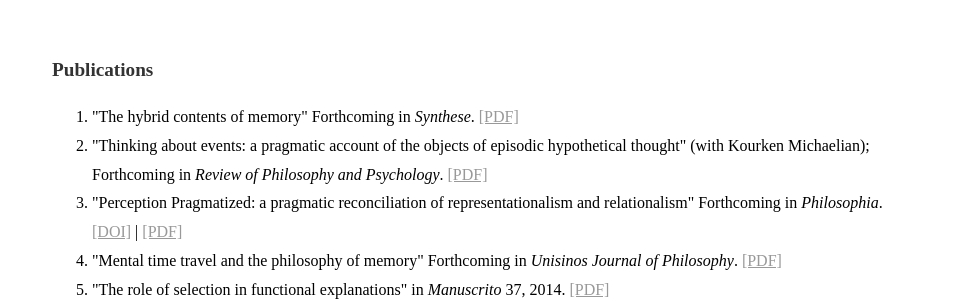
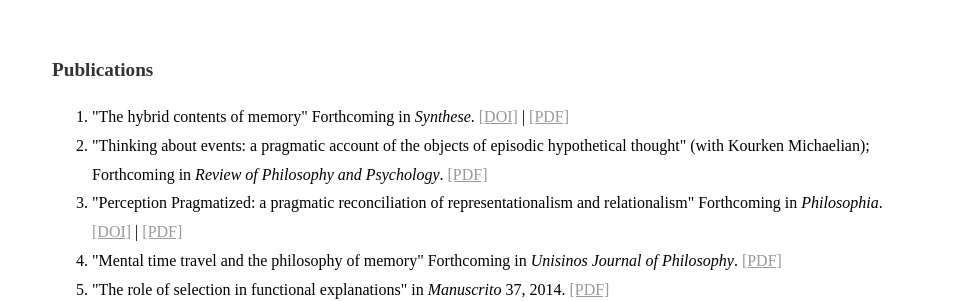
Before and after one commit to andresantanna/andresantanna.github.io, a Jekyll site: the page built from research.html, in a window 1280 px wide. Shown: the part 545-846 px from the top of the page, without its empty margins (160-1113 px from the left). Built offline with Jekyll 4.4.1, drawn with Linux system fonts in a browser that asks for light colours; comment, search, counter and statistics services are not loaded.

Commit message:
Update research.html

```diff
--- a/research.html
+++ b/research.html
@@ -19,7 +19,7 @@ title: André Sant'Anna - Research
 
 
 <ol type="1">
-	<li>"The hybrid contents of memory" Forthcoming in <i>Synthese</i>. <a href="/hybrid-contents.pdf"><u>[PDF]</u></a></li>
+	<li>"The hybrid contents of memory" Forthcoming in <i>Synthese</i>. <a href="https://doi.org/10.1007/s11229-018-1753-4"><u>[DOI]</u></a> | <a href="/hybrid-contents.pdf"><u>[PDF]</u></a></li>
 	<li>"Thinking about events: a pragmatic account of the objects of episodic hypothetical thought" (with Kourken Michaelian); Forthcoming in <i>Review of Philosophy and Psychology</i>. <a href="/eht-pragmatism-final.pdf"><u>[PDF]</u></a></li>
 	<li>"Perception Pragmatized: a pragmatic reconciliation of representationalism and relationalism" Forthcoming in <i>Philosophia</i>. <a href="https://doi.org/10.1007/s11406-017-9919-8"><u>[DOI]</u></a> | <a href="/perception-pragmatized.pdf"><u>[PDF]</u></a></li>
 	<li>"Mental time travel and the philosophy of memory" Forthcoming in <i>Unisinos Journal of Philosophy</i>. <a href="/memory-mtt.pdf"><u>[PDF]</u></a></li>
```
